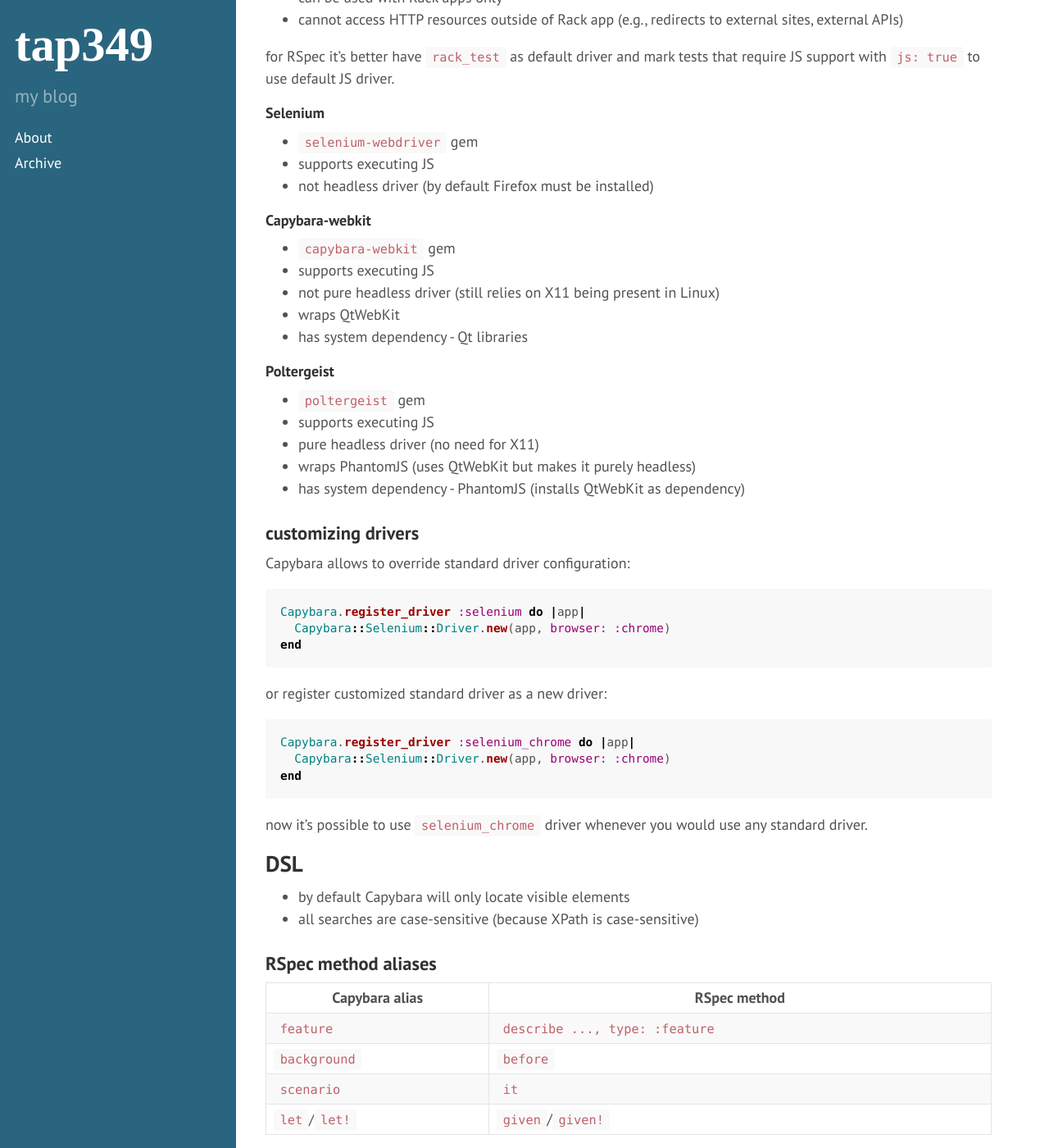
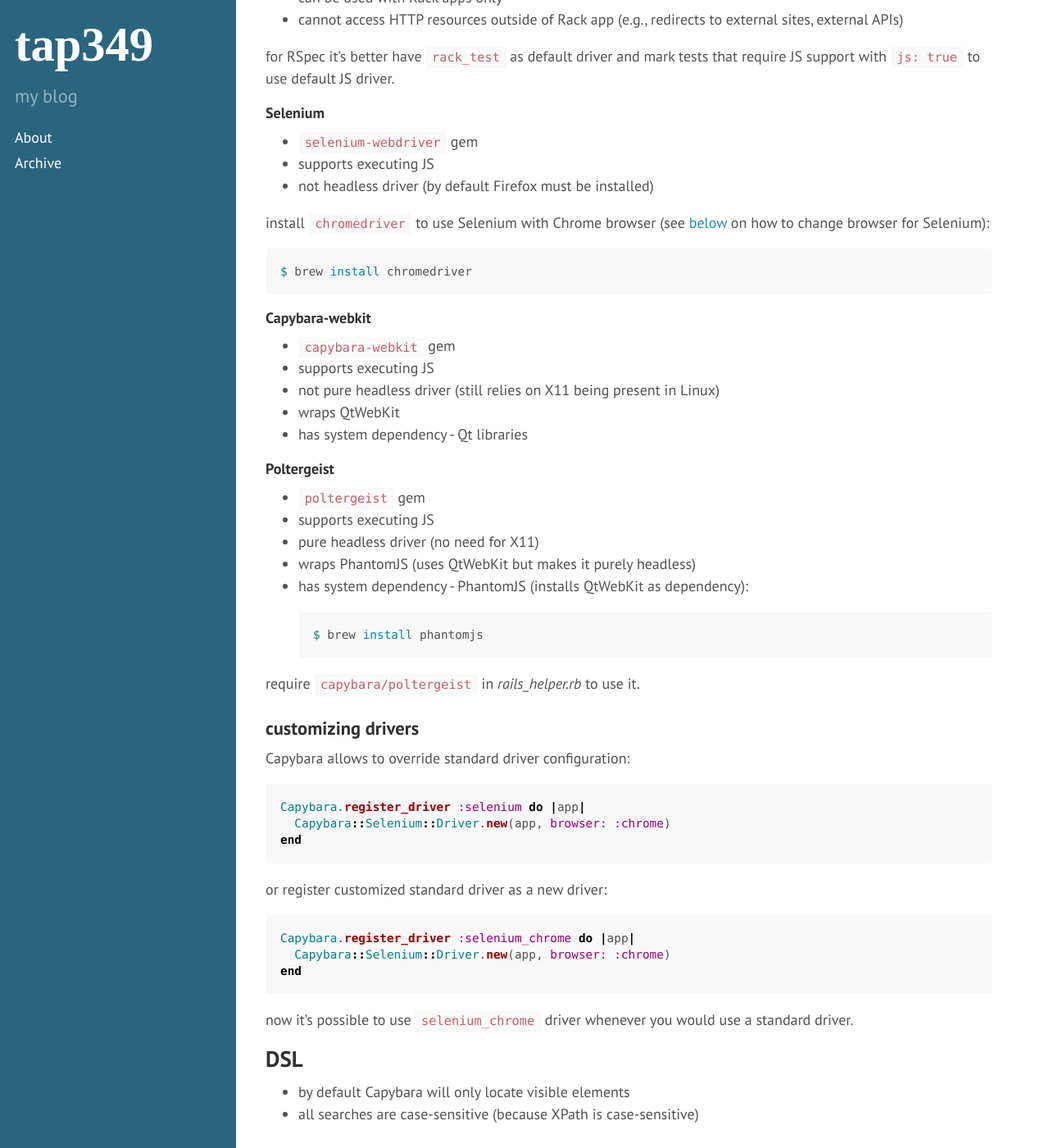
Before and after one commit to tap349/tap349.github.io, a Jekyll site: the page built from _posts/2016-04-09-capybara.md, in a window 1280 px wide and 1400 px high, scrolled down 3351 px. Shown: the whole window at 82% size. Built offline with Jekyll 4.4.1, drawn with Linux system fonts in a browser that asks for light colours; some of the changed text lies outside the part shown.

Commit message:
update 2016-04-14_02:13:38

````diff
--- a/_posts/2016-04-09-capybara.md
+++ b/_posts/2016-04-09-capybara.md
@@ -131,6 +131,13 @@
 - supports executing JS
 - not headless driver (by default Firefox must be installed)
 
+install `chromedriver` to use Selenium with Chrome browser
+(see [below](#customizing-drivers) on how to change browser for Selenium):
+
+```sh
+$ brew install chromedriver
+```
+
 #### Capybara-webkit
 
 - `capybara-webkit` gem
@@ -145,7 +152,13 @@
 - supports executing JS
 - pure headless driver (no need for X11)
 - wraps PhantomJS (uses QtWebKit but makes it purely headless)
-- has system dependency - PhantomJS (installs QtWebKit as dependency)
+- has system dependency - PhantomJS (installs QtWebKit as dependency):
+
+  ```sh
+  $ brew install phantomjs
+  ```
+
+require `capybara/poltergeist` in _rails_helper.rb_ to use it.
 
 ### customizing drivers
 
@@ -166,7 +179,7 @@
 ```
 
 now it's possible to use `selenium_chrome` driver
-whenever you would use any standard driver.
+whenever you would use a standard driver.
 
 ## DSL
 
@@ -196,6 +209,8 @@
 label text | inputs (file, checkbox, radio, text), select
 text       | button, link, select option
 title      | inputs (submit, reset, image, button), button, link
+
+when in doubt it's always possible to use valid CSS or XPath selector.
 
 ### selectors
 
````
